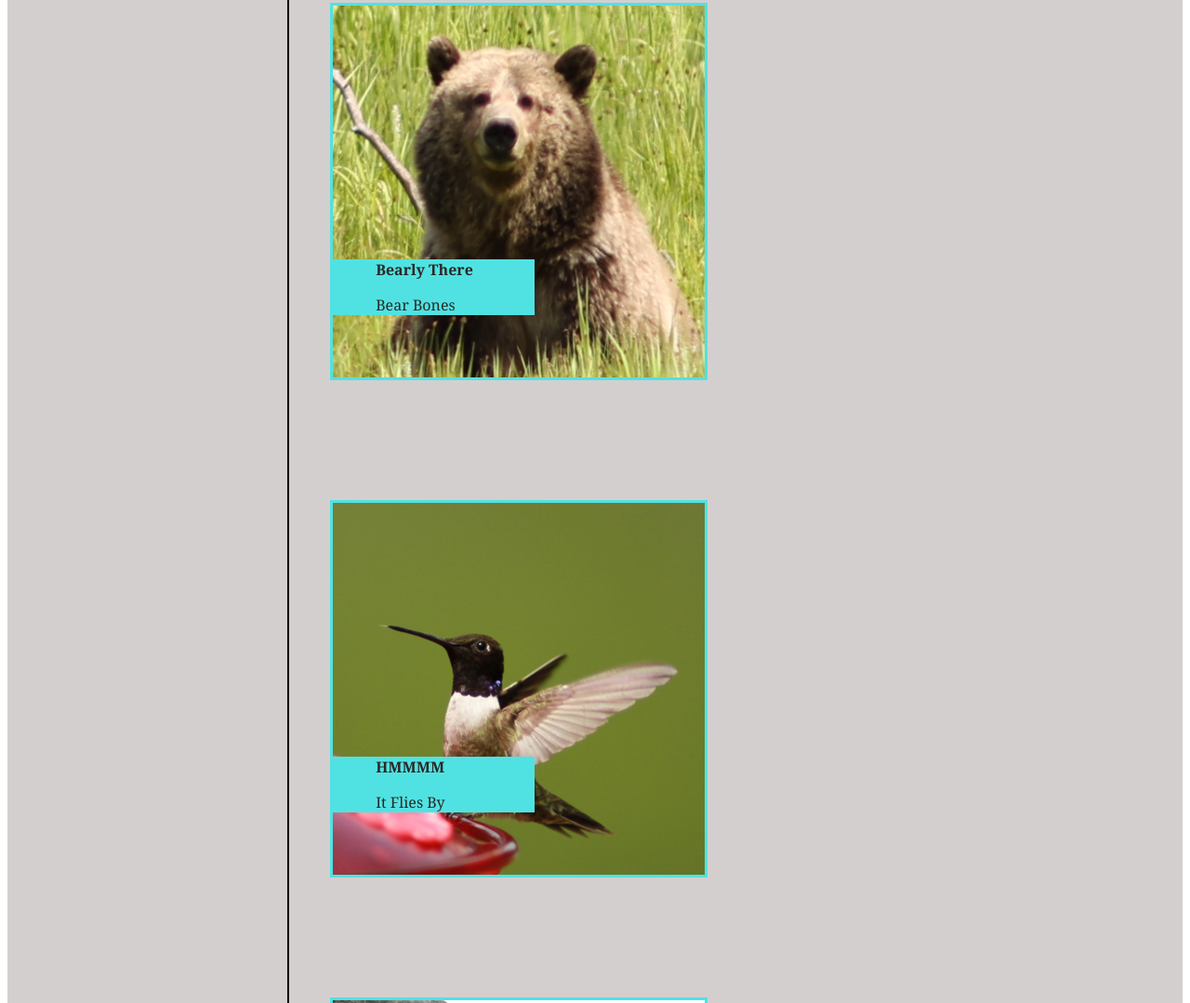
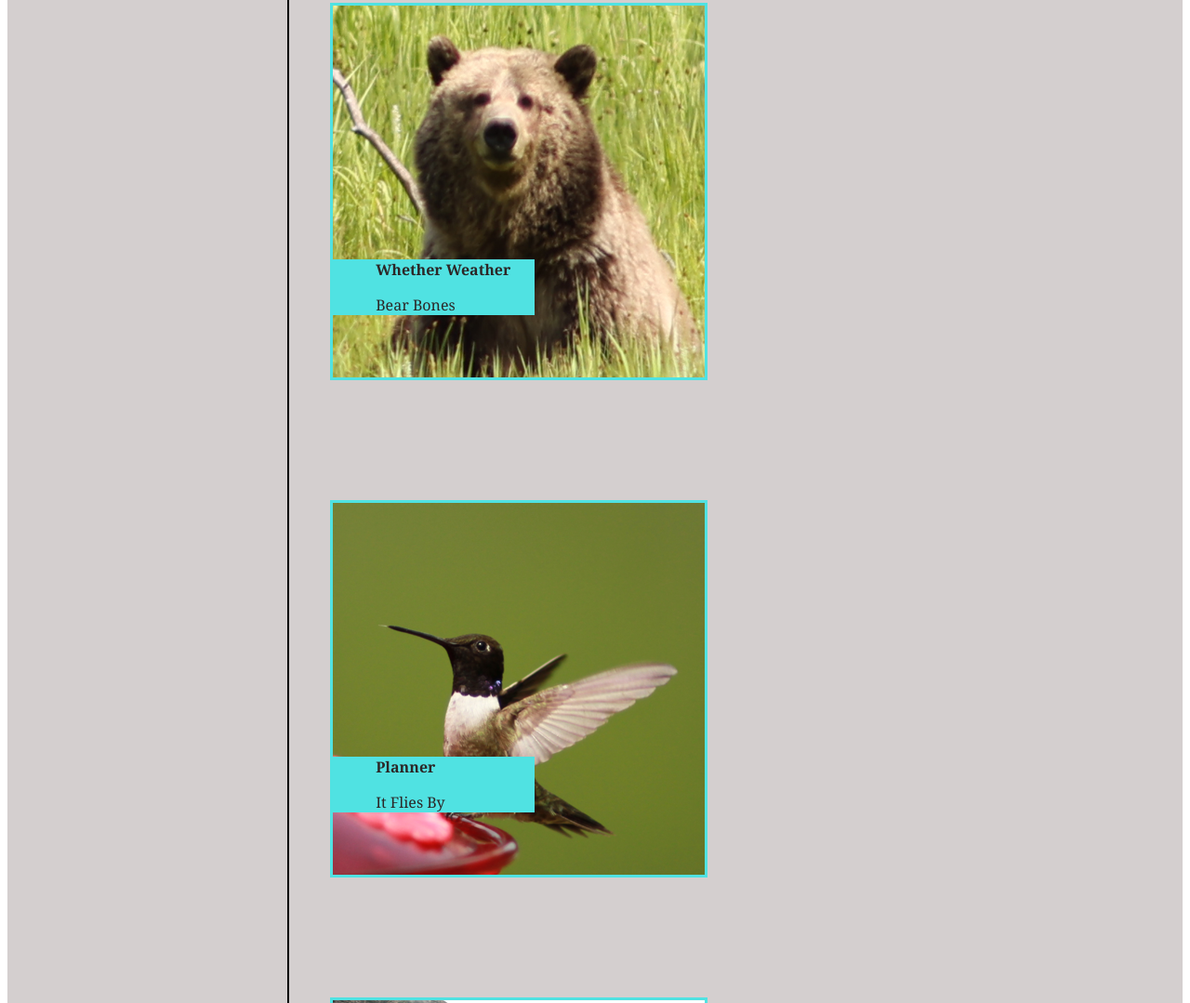
Before and after one commit to DerTodd/Homework-02-Portfolio-TT, a plain HTML site: page index.html in a window 1280 px wide. Shown: the part 1588-2667 px from the top of the page at 93% size. Drawn offline with Linux system fonts and the light colour scheme.

Commit message:
added two links

```diff
--- a/index.html
+++ b/index.html
@@ -56,7 +56,7 @@
 
                         <img class="flip" src="./Assets/Images/bear400.png" alt="image of a bear">
                         <div class="floatsm">
-                            <p class="inside"><a href="https://www.nps.gov/yell/index.htm">Bearly There</a></p>
+                            <p class="inside"><a href="https://dertodd.github.io/whether_weather_TT/">Whether Weather</a></p>
                             <p class="inside">Bear Bones</p>
                         </div>
                     </div>
@@ -65,7 +65,7 @@
                     <div>
                         <img class="flip" src="./Assets/Images/hummingbird400.png" alt="image of a hummingbird">
                         <div class="floatsm">
-                            <p class="inside"><a href="https://www.rockport-fulton.org/HB">HMMMM</a></p>
+                            <p class="inside"><a href="https://dertodd.github.io/Daily_Planner_TT/">Planner</a></p>
                             <p class="inside">It Flies By</p>
                         </div>
                     </div>
```
